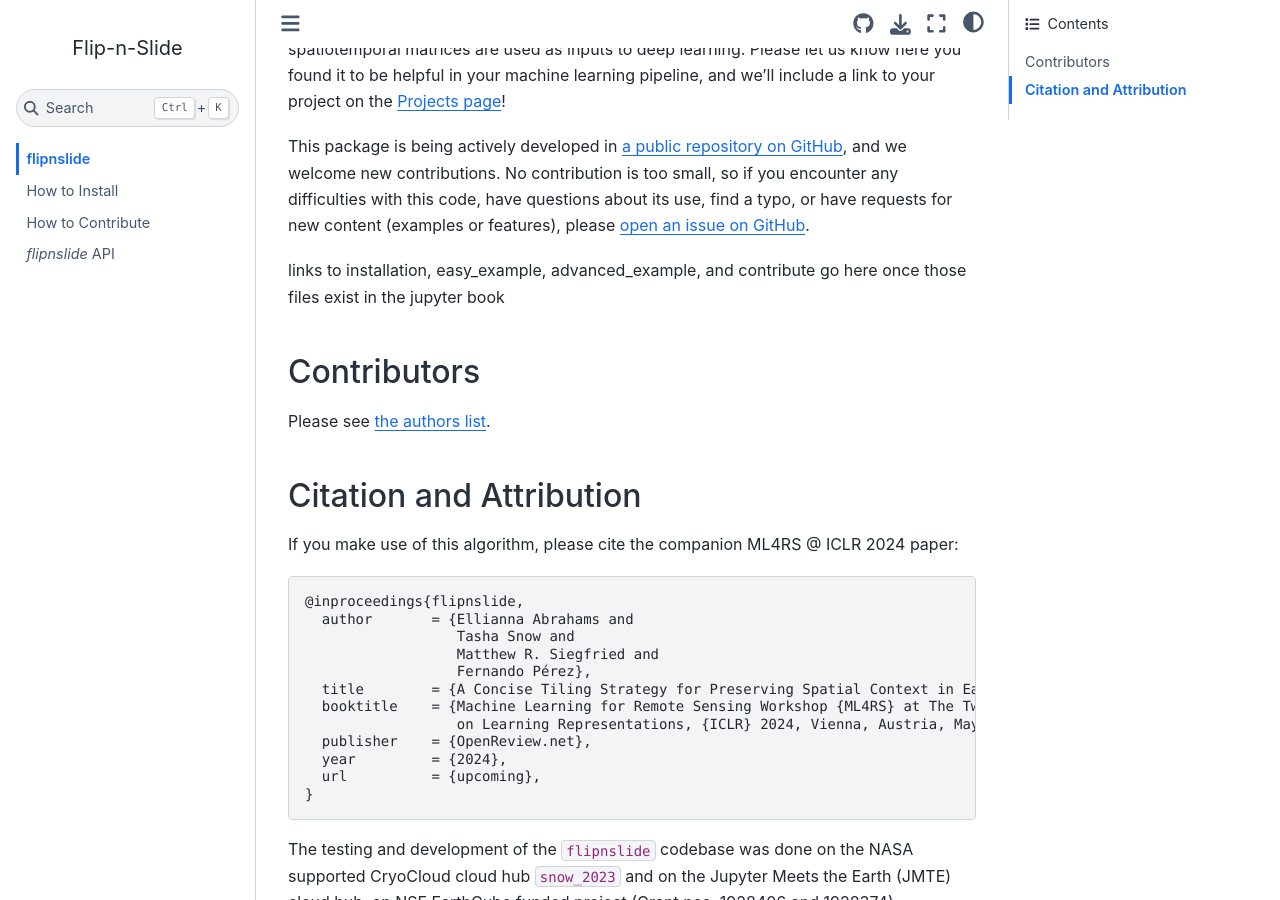
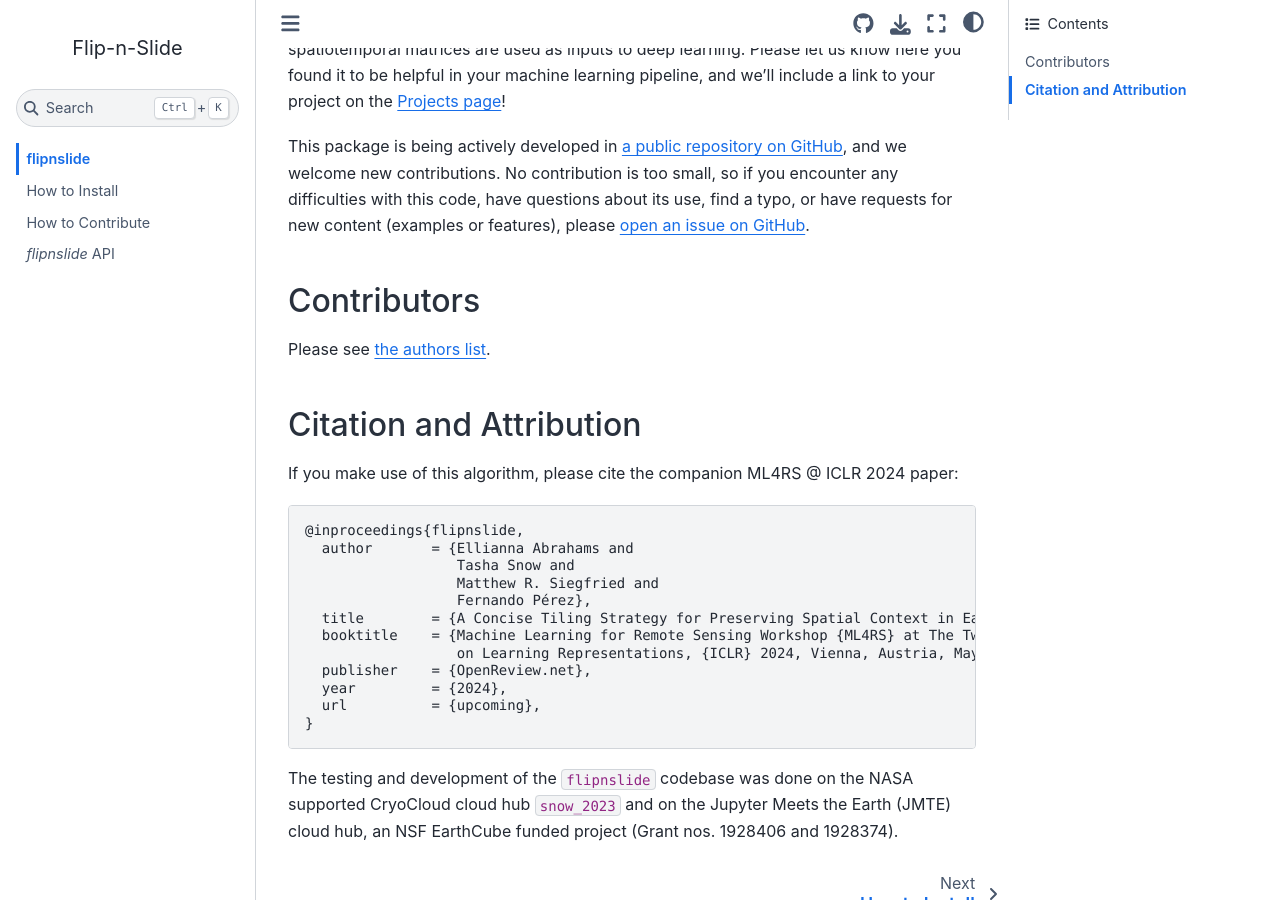
Before and after one commit to elliesch/flipnslide, a Jupyter Book: the page built from docs/intro.md, in a window 1280 px wide and 900 px high, scrolled down 611 px. Built offline with Jupyter Book 1.0.4 settings and Sphinx 7.4.7 and the Sphinx Book theme 1.1.4, drawn with Linux system fonts in a browser that asks for light colours; pages that are not in the unit, such as notebooks, are missing from menus; cross-references to code outside the pages are shown as plain code.

Commit message:
refactor: fixed spacing (#10)

```diff
--- a/docs/intro.md
+++ b/docs/intro.md
@@ -29,15 +29,13 @@ spatiotemporal matrices are used as inputs to deep learning. Please let us know
 you found it to be helpful in your machine learning pipeline, and we'll include
 a link to your project on the [Projects page]()!
 
+
 This package is being actively developed in
 [a public repository on GitHub](https://github.com/elliesch/flipnslide),
 and we welcome new contributions. No contribution is too small, so if you encounter any
 difficulties with this code, have questions about its use, find a typo, or have
 requests for new content (examples or features), please
 [open an issue on GitHub](https://github.com/elliesch/flipnslide/issues).
-
-
-links to installation, easy_example, advanced_example, and contribute go here once those files exist in the jupyter book
 
 
 ## Contributors
```
